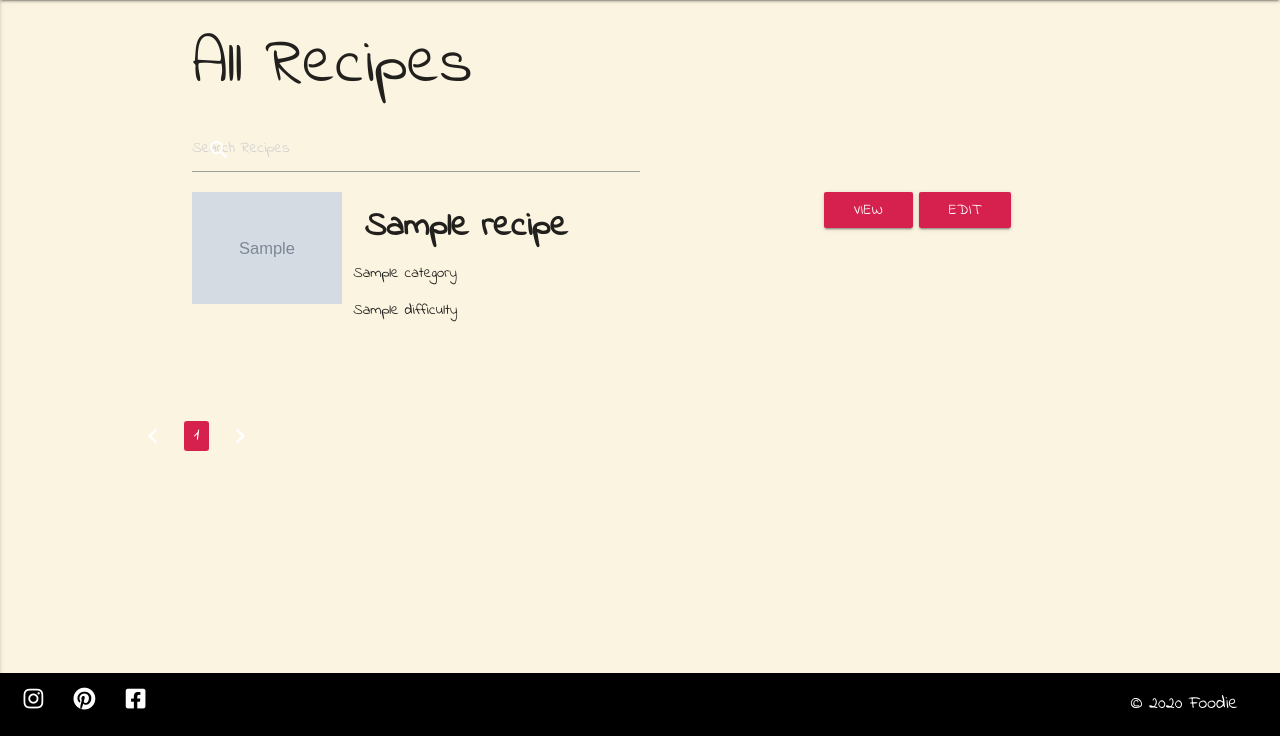
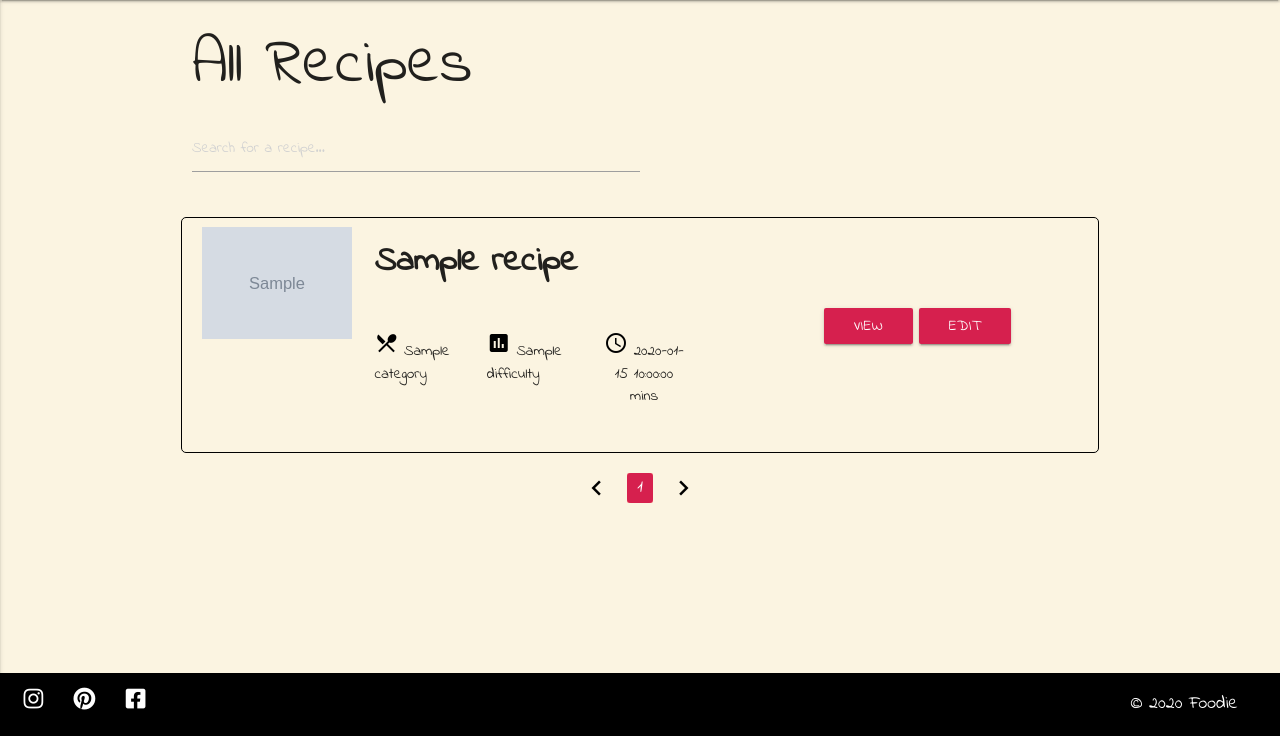
Before and after one commit to coderkatew/foodie, a Flask app: page /all_recipes in a window 1280 px wide; the page is wider, and only the part inside the window is pictured. Shown: the part 64-800 px from the top of that part. Run offline with Flask 2, Linux system fonts and the light colour scheme; grey boxes marked "Sample" are stand-in pictures; a database or web service that is not in the repository returns one stand-in record (values such as "Sample title"); some libraries are stand-ins or nearby versions.

Commit message:
Add borders and styles to recipe cards

```diff
--- a/static/css/style.css
+++ b/static/css/style.css
@@ -47,7 +47,10 @@ i.material-icons {
 
 .searchbar {
     width:50%;
+    margin-bottom:5%;
+    text-align:right;
 }
+
 
 /* ----- Login and Register -----*/
 
@@ -98,7 +101,7 @@ i.material-icons {
 /* ----- Recipe Cards----*/
 
 .row-all-recipes {
-    margin:0;
+    padding-top:5%;
 }
 
 .recipe-title {
@@ -120,11 +123,33 @@ i.material-icons {
     padding: 3%;
 }
 
+#recipe-card {
+    border: 1px solid black;
+    border-radius: 5px;
+    padding: 1%;
+}
+
+.card-action {
+    padding-top: 40%;
+}
+
+.card-time {
+    text-align: center;
+}
+
+.recipe-details {
+    padding-top:5%;
+}
+
+i.all-recipes {
+    color:black;
+}
 
 /* ---- Pagination ----*/
 
 .material-icons {
     color: black;
+
 }
 
 .current-page {
@@ -176,8 +201,11 @@ footer {
 
 .pagination {
     width:100%;
-    align-items: center;
-    margin:5%;
+    text-align: center;
+}
+
+i.pagination {
+    color: black;
 }
 /*--------------- Media Queries --------------*/
 
--- a/templates/all_recipes.html
+++ b/templates/all_recipes.html
@@ -3,17 +3,16 @@
   <h1>All Recipes</h1>
 <div class="searchbar">
 <form method="POST" action="{{url_for('search_recipes')}}">
-        <div class="input-field">
-          <input id="keyword" name="keyword" type="search" placeholder="Search Recipes" required>
-          <label class="label-icon" for="keyword"><i class="material-icons">search</i></label>
-          <i class="material-icons">close</i>
+        <div class="input-field search">
+          <input id="keyword" name="keyword" type="search" placeholder="Search for a recipe..." required>
+          <i class="material-icons all-recipes">close</i>
         </div>
       </form>
  </div>
   {% for recipe in recipes %}
 
   <!-- Adapted Materialize Card -->
-  <div class="row">
+  <div id="recipe-card" class="row">
     <div class="col 3">
       <div class="recipe-image">
         {% if recipe.recipe_image %}
@@ -34,10 +33,19 @@
     </div>
     <div class="col s6">
       <div class="card-content">
+        <div>
         <h4 class="recipe-title">{{recipe.recipe_name}}</h4>
-        <div class="row">
-        <p>{{recipe.category}}</p>
-        <p class="level">{{recipe.difficulty}}</p>
+        </div>
+        <div class="row recipe-details">
+          <div class="col s3">
+        <p><i class="material-icons all-recipes">local_dining</i> {{recipe.category}}</p>
+        </div>
+        <div class="col s3">
+        <p class="level"><i class="material-icons all-recipes">assessment</i> {{recipe.difficulty}}</p>
+        </div>
+         <div class="col s3">
+        <p class="card-time"><i class="material-icons all-recipes">access_time</i> {{recipe.time}} mins</p>
+        </div>
         </div>
       </div>
     </div>
@@ -63,7 +71,7 @@
 <div class="pagination">
 <!--Pagination-->
   <ul class="pagination">
-       <li class="disabled"><a href="#!"><i class="material-icons">chevron_left</i></a></li>
+       <li class="disabled"><a href="#!"><i class="material-icons pagination">chevron_left</i></a></li>
     {% for page_num in pages %}
         {% if page_num == current_page %}
         <li class="active"><a class="current-page">{{ page_num }}</a></li>
@@ -72,8 +80,8 @@
         <a href="{{ url_for('all_recipes', current_page=page_num) }}">{{ page_num }}</a>
         </li>
         {% endif %}
-        <li class="waves-effect"><a href="#!"><i class="material-icons">chevron_right</i></a></li>
     {% endfor %}
+        <li class="waves-effect"><a href="#!"><i class="material-icons pagination">chevron_right</i></a></li>
   </ul>
 </div>
 {% endblock %}
--- a/templates/base.html
+++ b/templates/base.html
@@ -48,7 +48,6 @@
 	<script>
 		$(document).ready(function () {
         $("select").material_select();
-        $('textarea').autoResize();
       });
 	</script>
 	<footer class="footer">
```
